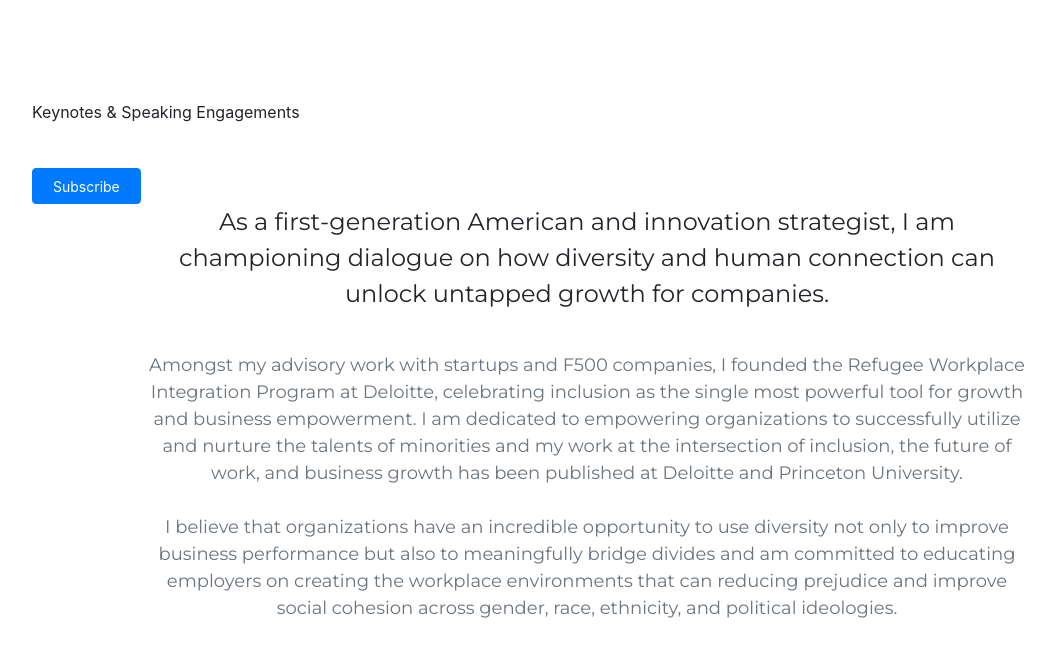
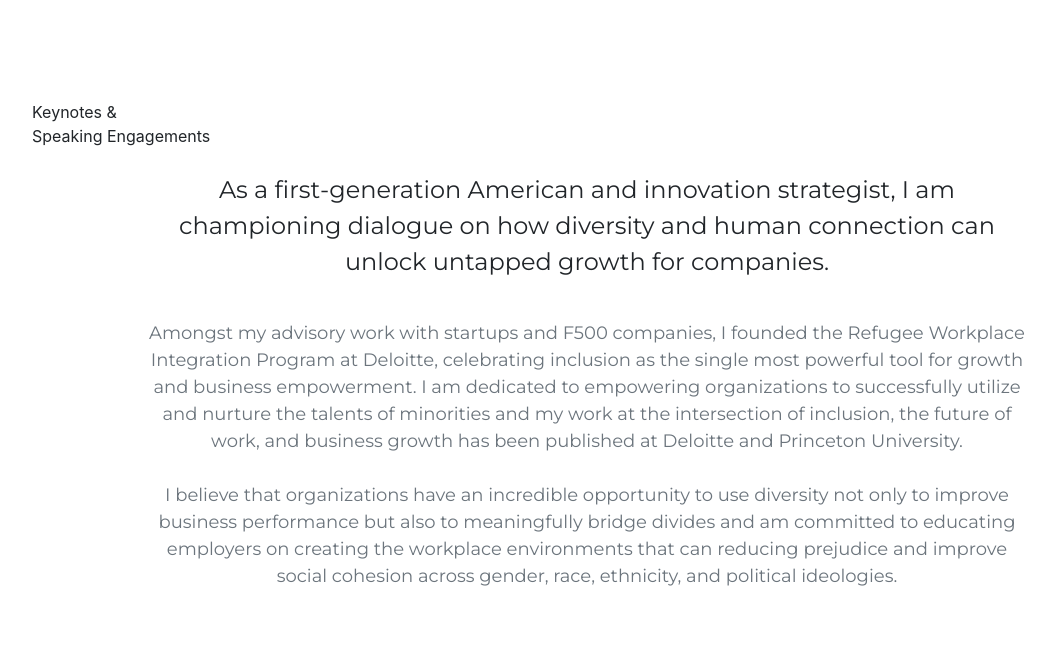
Before and after one commit to dalkat/dalkat.github.io, a Jekyll site: the page built from speaker.md, in a window 1280 px wide and 900 px high. Shown: the top 657 px of the window, without its empty margins (53-1108 px from the left). Built offline with Jekyll 4.4.1, drawn with Linux system fonts in a browser that asks for light colours; nearby versions of some CDN libraries; some web fonts are replaced; library files that are not in the unit come from our copies.

Commit message:
remove button

```diff
--- a/_data/speaker.yml
+++ b/_data/speaker.yml
@@ -1,6 +1,6 @@
 intro:
   lead-in: ''
-  heading: Keynotes & Speaking Engagements
+  heading: Keynotes & <br>Speaking Engagements
   btn: ''
 
 about:
--- a/_layouts/speaker.html
+++ b/_layouts/speaker.html
@@ -18,7 +18,9 @@ layout: default-sub
                 <center><div class="dalia-button"> </div></center>
 
               <div class="intro-heading">{{ site.data.speaker.intro.heading }}</div>
-               <div class="intro-lead-in">{{ site.data.speaker.intro.lead-in }}<br><a class="btn btn-primary" href="https://docs.google.com/forms/d/e/1FAIpQLSeChwFAJL93r95q13NO9nk5B1KXZ7NNZu5665wpOpsA4CPWWA/viewform" target="_blank" style="margin-top:20px; font-size: 16px;    padding: 5px 20px;    font-weight: 100;    font-style: normal;"><small>Subscribe</small></a>
+               <div class="intro-lead-in">{{ site.data.speaker.intro.lead-in }}<br>
+                <!--<a class="btn btn-primary" href="https://docs.google.com/forms/d/e/1FAIpQLSeChwFAJL93r95q13NO9nk5B1KXZ7NNZu5665wpOpsA4CPWWA/viewform" target="_blank" style="margin-top:20px; font-size: 16px;    padding: 5px 20px;    font-weight: 100;    font-style: normal;"><small>Subscribe</small></a>-->
+
                 </div></div>
         </div>
     </header>
```
